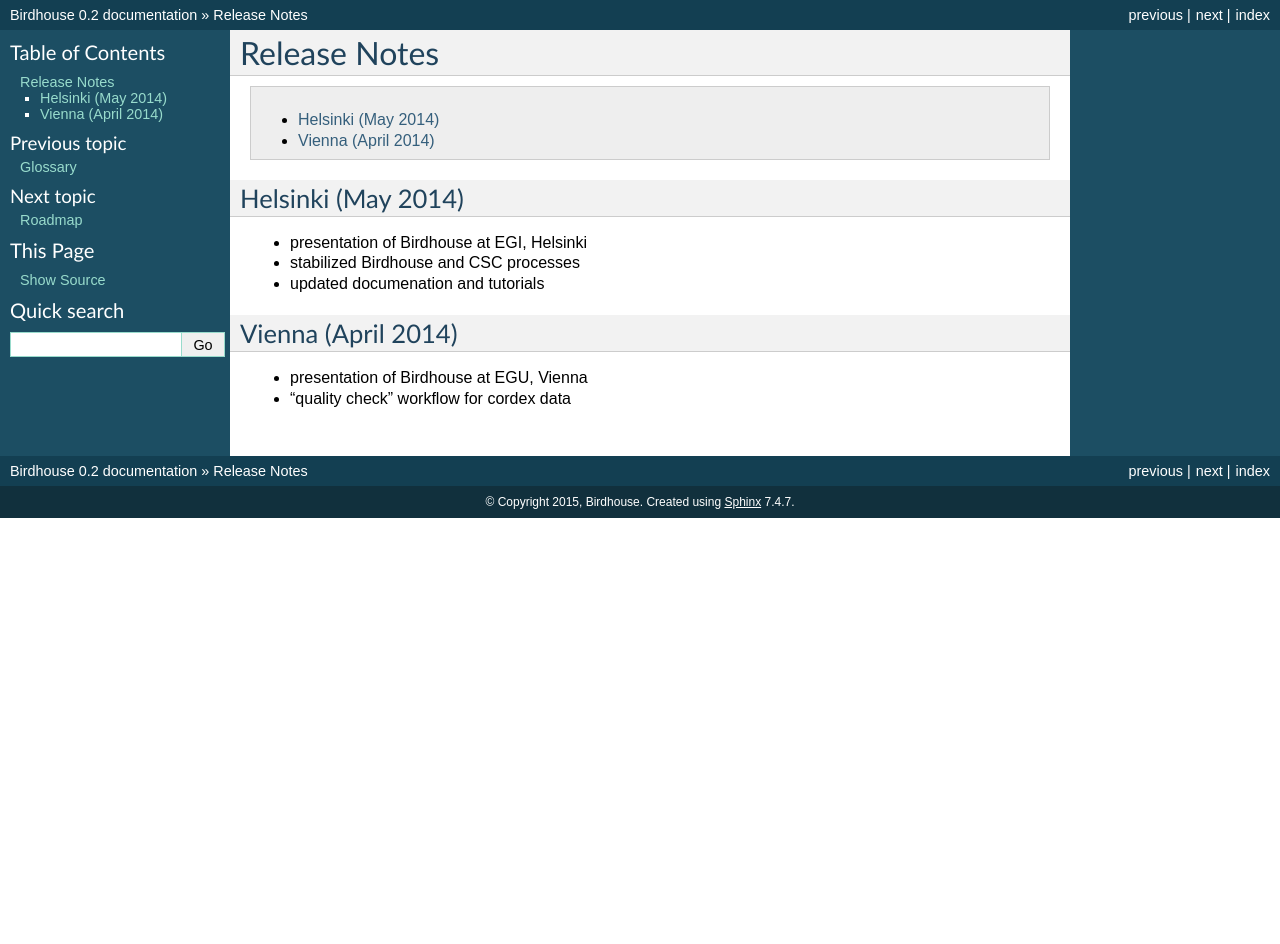
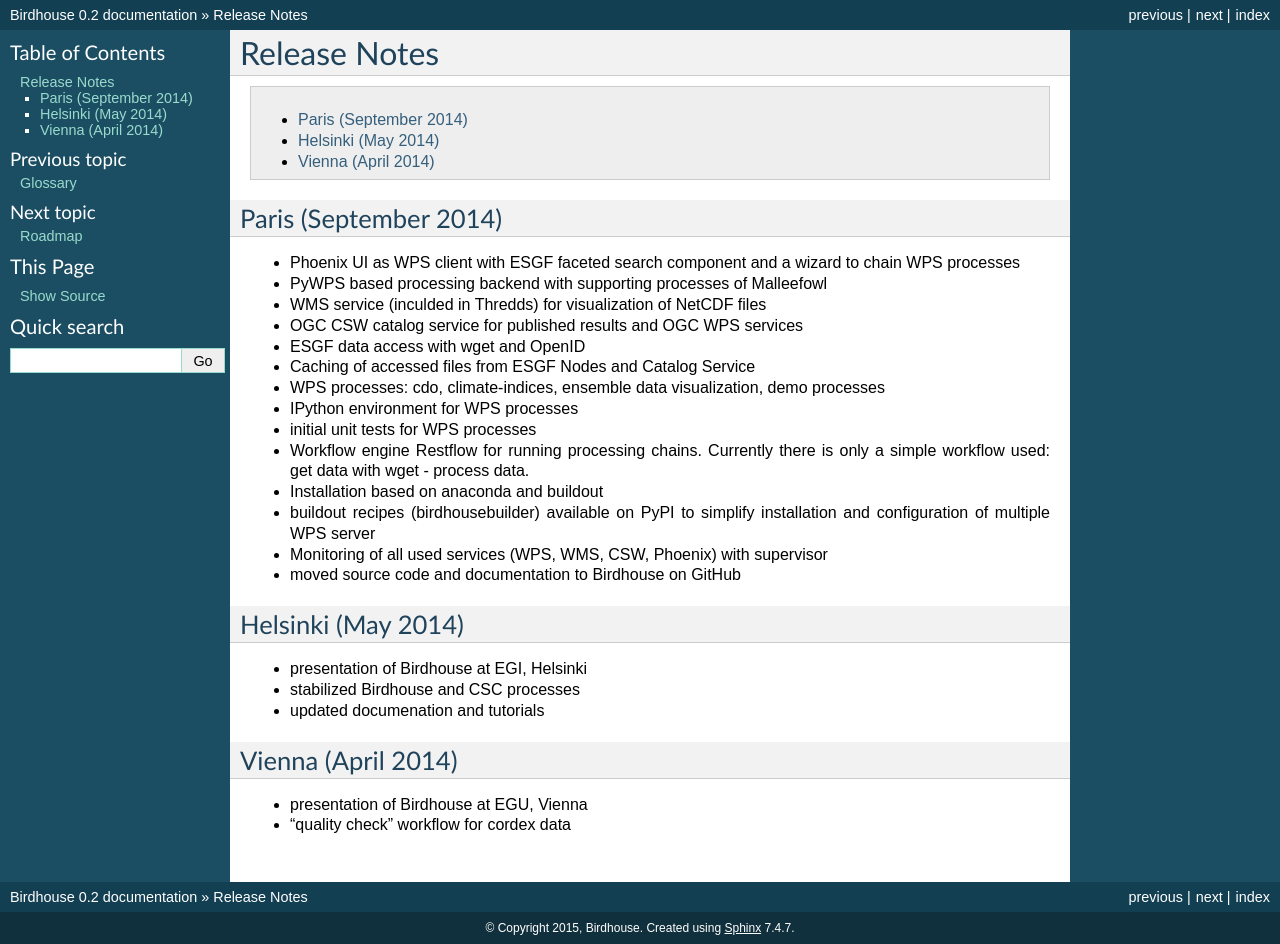
Before and after one commit to bird-house/birdhouse-docs, a Sphinx documentation site: the page built from docs/source/release_notes.rst, in a window 1280 px wide. Built offline with Sphinx 7.4.7, drawn with Linux system fonts in a browser that asks for light colours; before the commit the page ends 900 px from its top, so only the background shows below that.

Commit message:
update roadmap, releases

```diff
--- a/docs/source/release_notes.rst
+++ b/docs/source/release_notes.rst
@@ -8,6 +8,25 @@
    :local:
    :depth: 2
    :backlinks: none
+
+Paris (September 2014)
+======================
+
+* Phoenix UI as WPS client with ESGF faceted search component and a wizard to chain WPS processes
+* PyWPS based processing backend with supporting processes of Malleefowl
+* WMS service (inculded in Thredds) for visualization of NetCDF files
+* OGC CSW catalog service for published results and OGC WPS services
+* ESGF data access with wget and OpenID
+* Caching of accessed files from ESGF Nodes and Catalog Service
+* WPS processes: cdo, climate-indices, ensemble data visualization, demo processes
+* IPython environment for WPS processes
+* initial unit tests for WPS processes
+* Workflow engine Restflow for running processing chains. Currently there is only a simple workflow used: get data with wget - process data.
+* Installation based on anaconda and buildout
+* buildout recipes (birdhousebuilder) available on PyPI to simplify installation and configuration of multiple WPS server
+* Monitoring of all used services (WPS, WMS, CSW, Phoenix) with supervisor
+* moved source code and documentation to Birdhouse on GitHub
+
 
 Helsinki (May 2014)
 ===================
--- a/docs/source/roadmap.rst
+++ b/docs/source/roadmap.rst
@@ -50,6 +50,9 @@
 
   - make them searchable ... pattern matching ... index service ...
 
+* CERA climate database
+* OGC data services like WCS and SOS, ...
+
 Docs & Testing
 --------------
 
```
